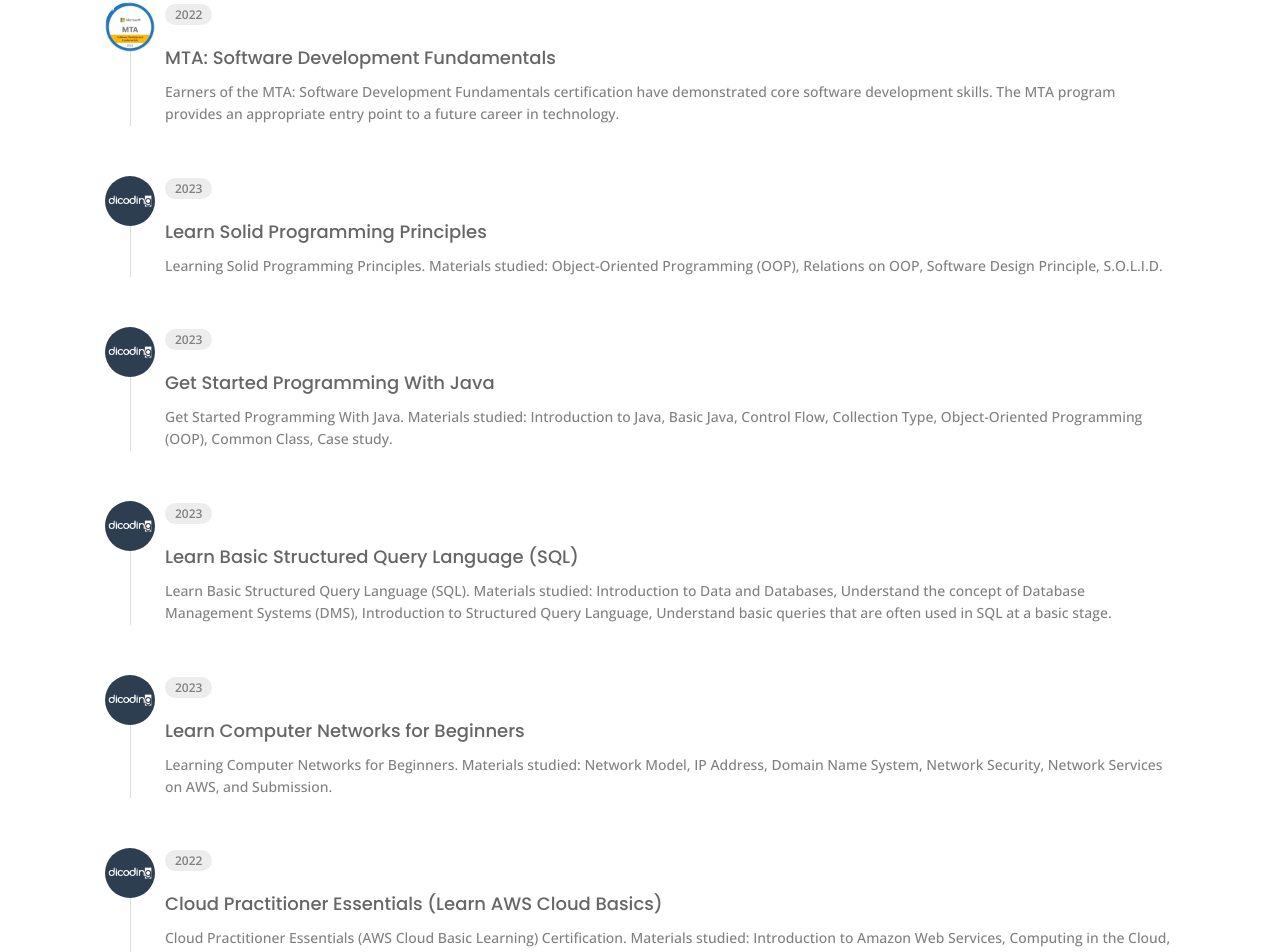
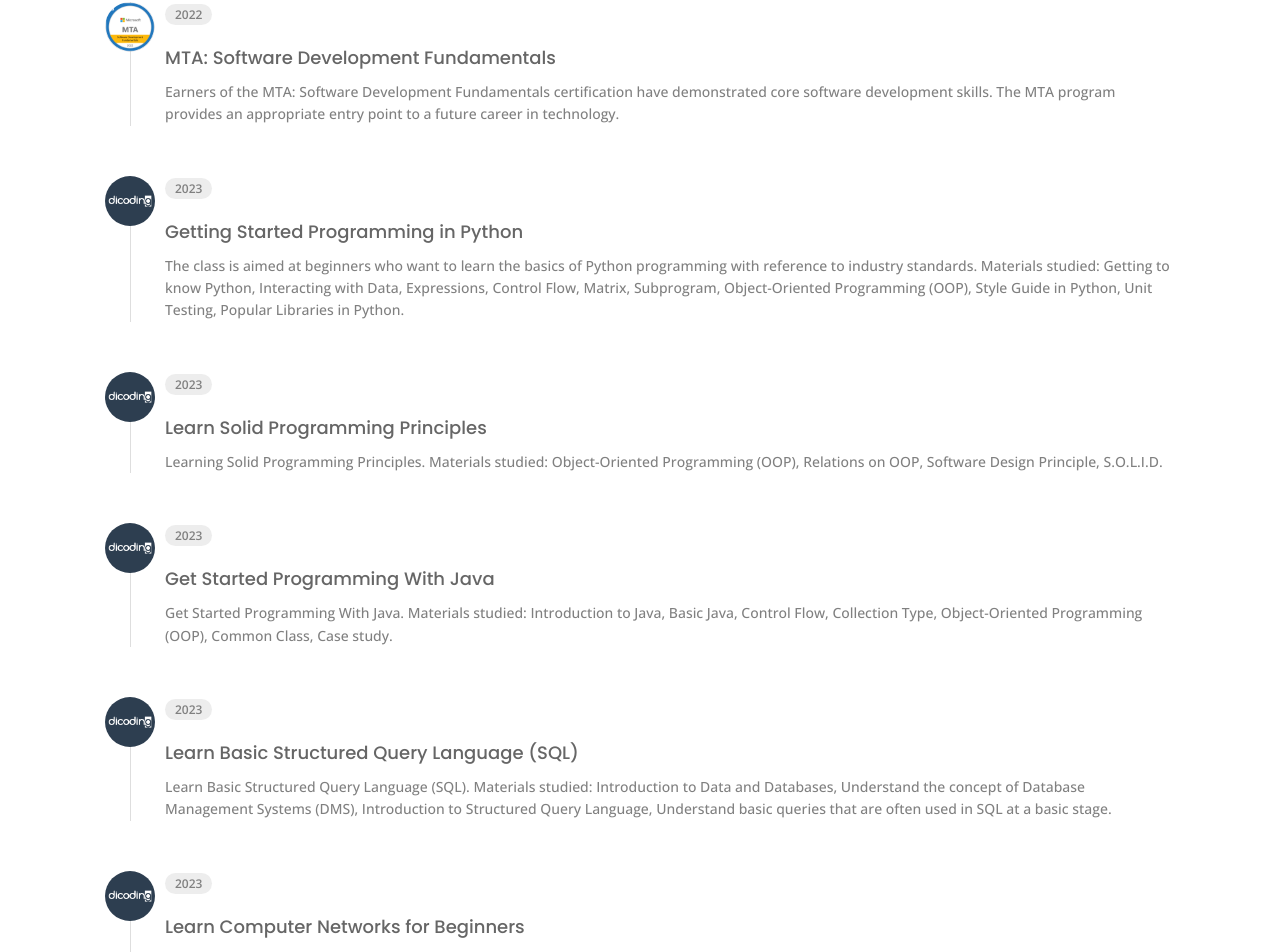
Before and after one commit to abdaziznet/vite-react-portfolio, a React (Vite) app: page /about in a window 1280 px wide. Shown: the part 1887-2839 px from the top of the page. Built offline with nearby package versions, Linux system fonts and the light colour scheme.

Commit message:
penambnahan sertifikat dicoding python

```diff
--- a/src/data.jsx
+++ b/src/data.jsx
@@ -30,7 +30,6 @@ import Work18 from "./assets/project-7.jpg";
 import Work19 from "./assets/project-19.jpg";
 import Work20 from "./assets/project-20.jpg";
 import Work21 from "./assets/project-21.jpg";
-
 
 import Theme1 from "./assets/purple.png";
 import Theme2 from "./assets/red.png";
@@ -266,13 +265,21 @@ export const certificate = [
   {
     id: 3,
     img: CertDicoding,
+    title: "Getting Started Programming in Python",
+    desc: "The class is aimed at beginners who want to learn the basics of Python programming with reference to industry standards. Materials studied: Getting to know Python, Interacting with Data, Expressions, Control Flow, Matrix, Subprogram, Object-Oriented Programming (OOP), Style Guide in Python, Unit Testing, Popular Libraries in Python.",
+    date: "2023",
+    url: "https://www.dicoding.com/certificates/GRX5QLRKRZ0M",
+  },
+  {
+    id: 4,
+    img: CertDicoding,
     title: "Learn Solid Programming Principles",
     desc: "Learning Solid Programming Principles. Materials studied: Object-Oriented Programming (OOP), Relations on OOP, Software Design Principle, S.O.L.I.D.",
     date: "2023",
     url: "https://www.dicoding.com/certificates/N9ZO4QQY6ZG5",
   },
   {
-    id: 4,
+    id: 5,
     img: CertDicoding,
     title: "Get Started Programming With Java",
     desc: "Get Started Programming With Java. Materials studied: Introduction to Java, Basic Java, Control Flow, Collection Type, Object-Oriented Programming (OOP), Common Class, Case study.",
@@ -280,7 +287,7 @@ export const certificate = [
     url: "https://www.dicoding.com/certificates/NVP79255RZR0",
   },
   {
-    id: 5,
+    id: 6,
     img: CertDicoding,
     title: "Learn Basic Structured Query Language (SQL)",
     desc: "Learn Basic Structured Query Language (SQL). Materials studied: Introduction to Data and Databases, Understand the concept of Database Management Systems (DMS), Introduction to Structured Query Language, Understand basic queries that are often used in SQL at a basic stage.",
@@ -288,7 +295,7 @@ export const certificate = [
     url: "https://www.dicoding.com/certificates/1RXY6E469ZVM",
   },
   {
-    id: 6,
+    id: 7,
     img: CertDicoding,
     title: "Learn Computer Networks for Beginners",
     desc: "Learning Computer Networks for Beginners. Materials studied: Network Model, IP Address, Domain Name System, Network Security, Network Services on AWS, and Submission.",
@@ -296,7 +303,7 @@ export const certificate = [
     url: "https://www.dicoding.com/certificates/MEPJK2WV6X3V",
   },
   {
-    id: 7,
+    id: 8,
     img: CertDicoding,
     title: "Cloud Practitioner Essentials (Learn AWS Cloud Basics)",
     desc: "Cloud Practitioner Essentials (AWS Cloud Basic Learning) Certification. Materials studied: Introduction to Amazon Web Services, Computing in the Cloud, Global Infrastructure and Reliability, Networking, Storage and Databases, Security, Monitoring and Analytics, Pricing and Support, Migration and Innovation, Cloud Travel, AWS Certified Cloud Practitioner Fundamentals.",
@@ -304,7 +311,7 @@ export const certificate = [
     url: "https://www.dicoding.com/certificates/6RPNDWEL4Z2M",
   },
   {
-    id: 8,
+    id: 9,
     img: CertDicoding,
     title: "Learn Javascript Programming Basics",
     desc: "JavaScript Programming Basic Learning Certification. Materials studied: Introduction to JavaScript, JavaScript Fundamentals, Data Structure, Function, Object-Oriented Programming, Functional Programming, Setup Environment, Module, Error Handling, Concurrency, Node Package Manager, JavaScript Testing.",
@@ -312,7 +319,7 @@ export const certificate = [
     url: "https://www.dicoding.com/certificates/GRX5L979VP0M",
   },
   {
-    id: 9,
+    id: 10,
     img: CertDicoding,
     title: "Learn to Make Back-End Apps for Beginners",
     desc: "Certification of Learning to Create Back-End Applications for Beginners. Materials studied: Introduction to Back-End, Node.js Basics, Building Web Service using Node.js, Deploy Web Service, Consuming and Testing RESTful API using Postman, Submission.",
@@ -320,7 +327,7 @@ export const certificate = [
     url: "https://www.dicoding.com/certificates/07Z6RV9NRPQR",
   },
   {
-    id: 10,
+    id: 11,
     img: CertDicoding,
     title: "Learn Devops Basics",
     desc: "DevOps Fundamentals Learning Certification. Materials studied: Introduction to DevOps, DevOps Principles, CALMS Framework, DevOps Practices, DevOps Implementation Stories.",
@@ -328,7 +335,7 @@ export const certificate = [
     url: "https://www.dicoding.com/certificates/2VX316KDNZYQ",
   },
   {
-    id: 11,
+    id: 12,
     img: CertDicoding,
     title: "Learn Google Cloud Basics",
     desc: "Google cloud Basics Certification. Materials studied: Cloud Computing, Servers and Networks, Storage and Databases, Security and Compliance, Cost and Billing, Increasing Business Value.",
@@ -336,7 +343,7 @@ export const certificate = [
     url: "https://www.dicoding.com/certificates/JMZVG1MJJZN9",
   },
   {
-    id: 12,
+    id: 13,
     img: CertK2,
     title: "K2 Five Core",
     desc: "Earners of the K2 Five Core: Using K2 Apps to quickly create applications, Building simple to intermediate level applications in K2 with SmartObjects, SmartForms, and Workflows, Standard and custom reporting, Day to day administration.",
@@ -344,7 +351,7 @@ export const certificate = [
     url: "https://www.credential.net/c849c2a0-6768-4b22-8013-9b7d3907bf6f?username=abdaziz#gs.487dhr",
   },
   {
-    id: 13,
+    id: 14,
     img: CertK2,
     title: "K2 blackpearl Core",
     desc: "Earners of the K2 blackpearl Core: Create process-driven applications, Enterprise-capable workflow engine, Powerful task management, Powerful task management, Extendible and customizable, Extensive integration capabilities.",
@@ -676,7 +683,6 @@ export const portfolio = [
     ],
   },
 
-
   {
     id: 15,
     img: Work15,
```
